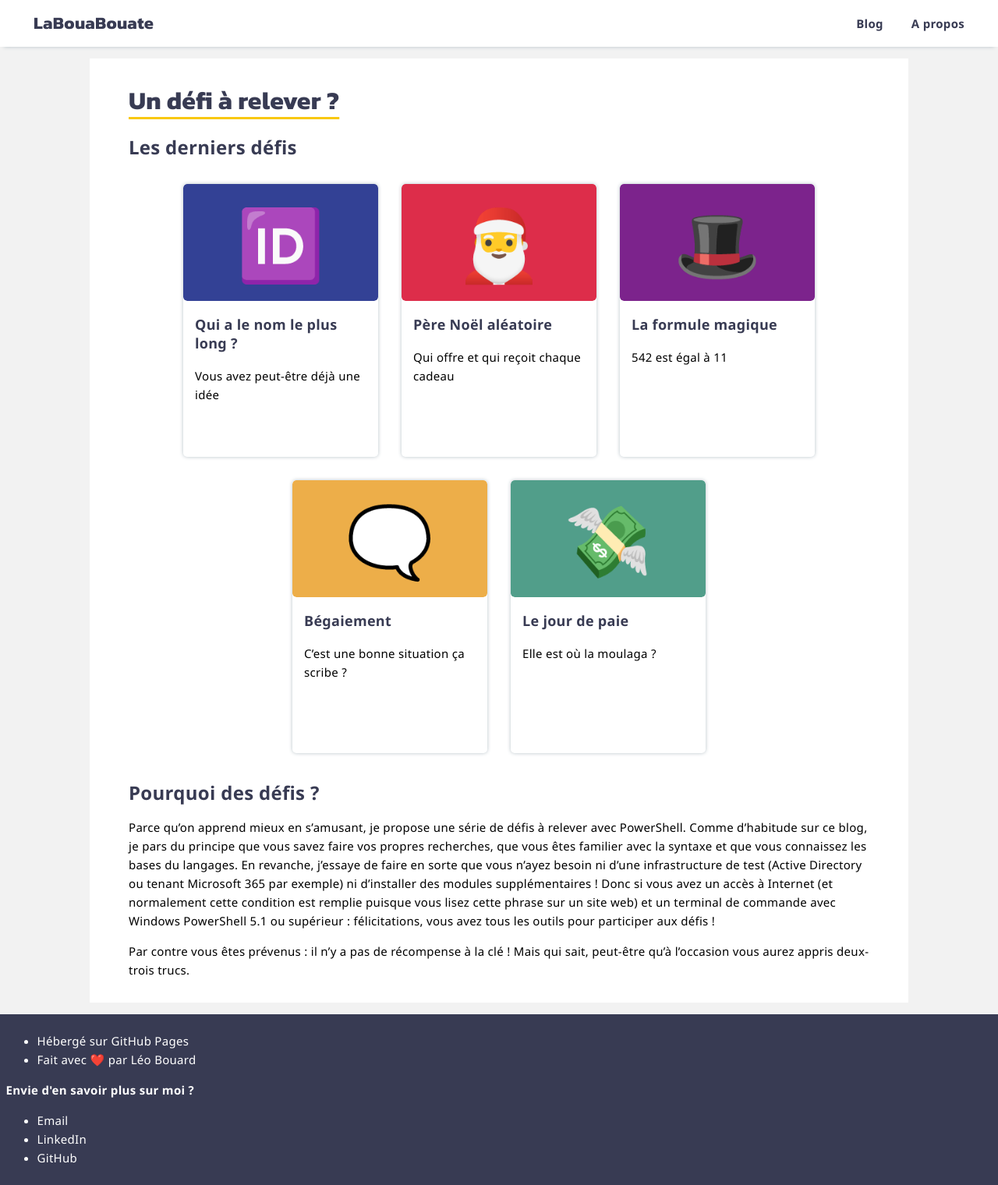
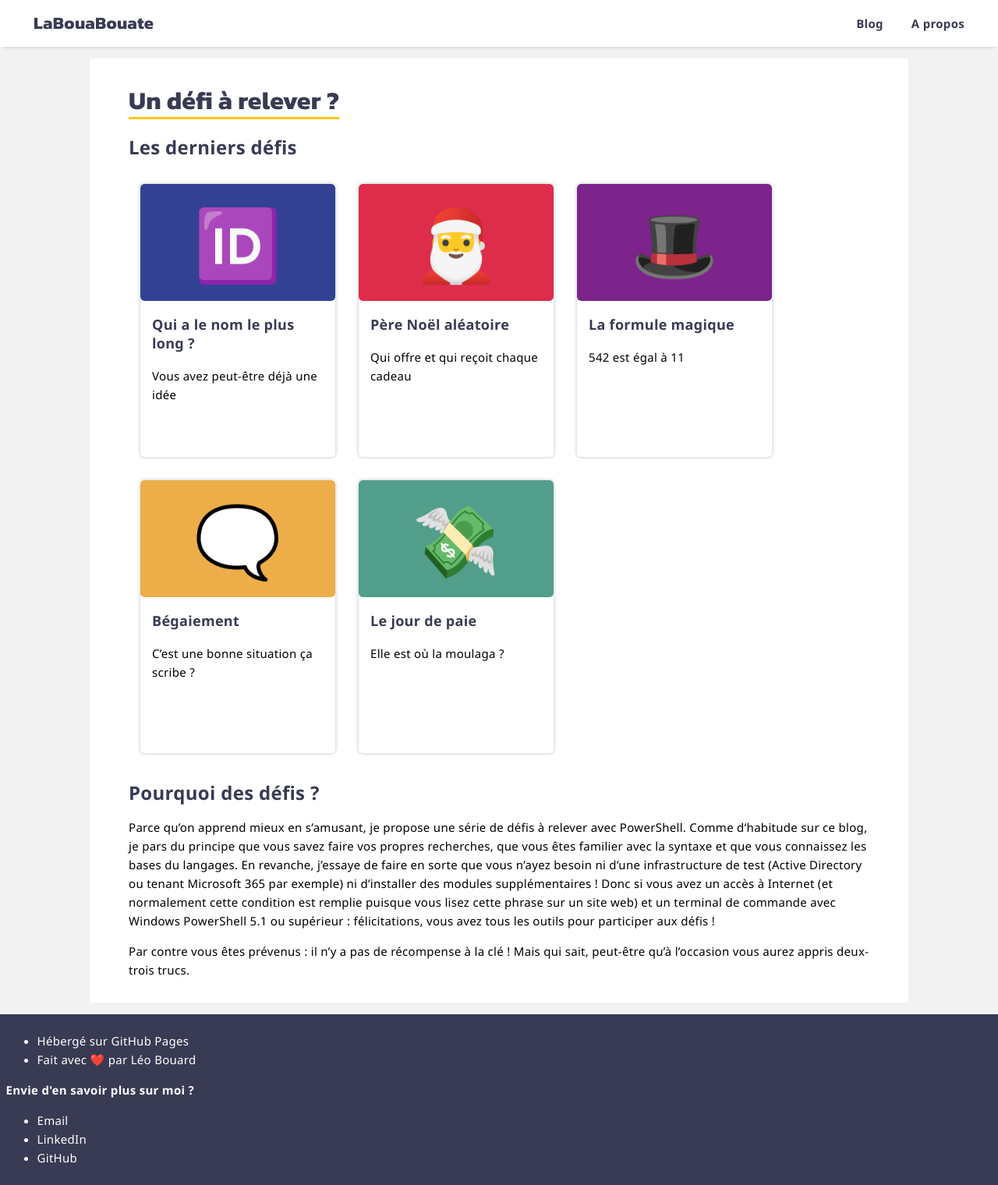
Before and after one commit to leobouard/leobouard.github.io, a Jekyll site: the page built from challenges.md, in a window 1280 px wide. Shown: the whole page at 78% size. Built offline with Jekyll 4.4.1, drawn with Linux system fonts in a browser that asks for light colours; our own code applies the rules of GitHub Pages for plain Markdown files.

Commit message:
Update posts.scss

```diff
--- a/assets/css/posts.scss
+++ b/assets/css/posts.scss
@@ -6,7 +6,7 @@
 .posts {
     display: flex;
     flex-wrap: wrap;
-    justify-content: center;
+    justify-content: left;
 
     a:hover {
         text-decoration: none;
```
